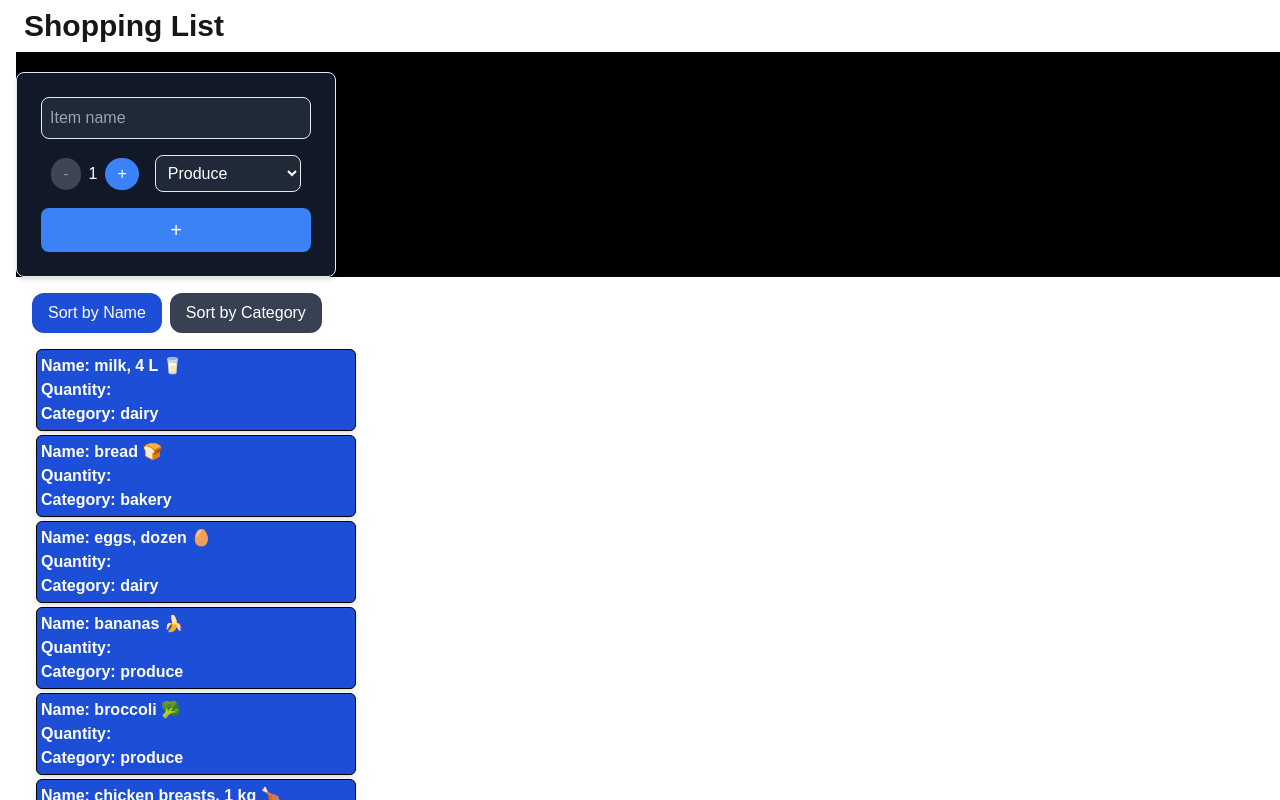
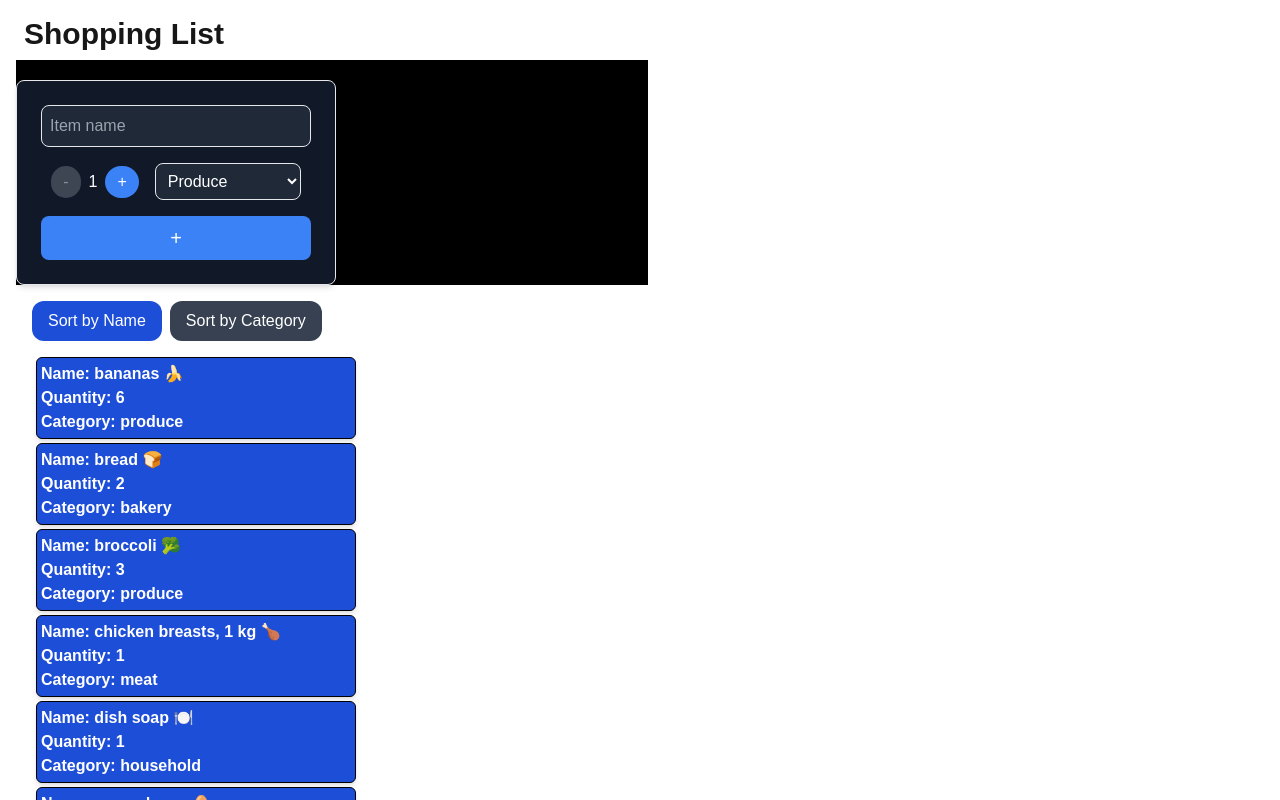
Before and after one commit to darshandahal/cprg306-assignments, a Next.js app: page /week-8 in a window 1280 px wide. Shown: the top 800 px of the page. Built offline with nearby package versions, Linux system fonts and the light colour scheme.

Commit message:
week-8 assignment completed

```diff
--- a/app/week-7/item-list.js
+++ b/app/week-7/item-list.js
@@ -26,7 +26,7 @@ export function ItemList({ items }) {
             <button className={`px-4 py-2 rounded-xl h-full  ${sortBy === 'name' ? "bg-blue-700" : "bg-gray-700 && hover:bg-green-900"} text-white`}onClick={() => setSortBy('name')}>Sort by Name </button>
             <button className={`px-4 py-2 rounded-xl h-full  ${sortBy === 'category' ? "bg-blue-700" : "bg-gray-700 && hover:bg-green-900"} text-white`} onClick={() => setSortBy('category')}>Sort by Category</button>
             </div>
-            {items.map((item, id) => (
+            {sortedItems.map((item, id) => (
                 <Item
                     key={id}
                     name={item.name}
--- a/app/week-8/item-list.js
+++ b/app/week-8/item-list.js
@@ -2,7 +2,7 @@
 import Item from './item.js';
 import {useState} from 'react';
 
-export function ItemList({ items }) {
+export function ItemList({ items, onItemSelect }) {
 
     const [sortBy, setSortBy] = useState('name');
 
@@ -26,11 +26,13 @@ export function ItemList({ items }) {
             <button className={`px-4 py-2 rounded-xl h-full  ${sortBy === 'name' ? "bg-blue-700" : "bg-gray-700 && hover:bg-green-900"} text-white`}onClick={() => setSortBy('name')}>Sort by Name </button>
             <button className={`px-4 py-2 rounded-xl h-full  ${sortBy === 'category' ? "bg-blue-700" : "bg-gray-700 && hover:bg-green-900"} text-white`} onClick={() => setSortBy('category')}>Sort by Category</button>
             </div>
-            {items.map((item, id) => (
+            {sortedItems.map((item, id) => (
                 <Item
                     key={id}
                     name={item.name}
+                    quantity={item.quantity}
                     category={item.category}
+                    onSelect={() => onItemSelect(item)}
                 />
             ))}
         </main>
--- a/app/week-8/item.js
+++ b/app/week-8/item.js
@@ -1,6 +1,9 @@
 export default function Item(props) {
     return (
-        <section className="border p-1 m-1 bg-blue-700 border-black rounded-md shadow-md border max-w-xs">
+        <section
+            className="border p-1 m-1 bg-blue-700 border-black rounded-md shadow-md max-w-xs hover:bg-orange-500"
+            onClick={() => props.onSelect(props.name)} // Trigger onSelect with item name when clicked
+        >
             <ul>
                 <li className="font-bold text-white">
                     Name: {props.name}
--- /dev/null
+++ b/app/week-8/meal-ideas.js
@@ -0,0 +1,47 @@
+"use client";
+import React, { useState, useEffect } from "react";
+
+function MealIdeas({ ingredient }) {
+  // State to hold the list of meal ideas
+  const [meals, setMeals] = useState([]);
+
+  // Function to fetch meals based on the ingredient
+  async function fetchMealIdeas(ingredient) {
+    try {
+      const response = await fetch(`https://www.themealdb.com/api/json/v1/1/filter.php?i=${ingredient}`);
+      const data = await response.json();
+      return data.meals || [];
+    } catch (error) {
+      console.error("Error fetching meal ideas:", error);
+      return [];
+    }
+  }
+
+  // Load meal ideas when the component mounts or ingredient changes
+  const loadMealIdeas = async () => {
+    const mealData = await fetchMealIdeas(ingredient);
+    setMeals(mealData);
+  };
+
+  useEffect(() => {
+    if (ingredient) {
+      loadMealIdeas();
+    }
+  }, [ingredient]);
+
+  // Render meal ideas
+  return (
+    <div className="text-white">
+      <h2 className="text-xl font-bold">Meal Ideas</h2>
+      <ul>
+        {meals.map((meal) => (
+          <li key={meal.idMeal} className="p-2 border-b border-gray-700">
+            {meal.strMeal}
+          </li>
+        ))}
+      </ul>
+    </div>
+  );
+}
+
+export default MealIdeas;
--- a/app/week-8/page.js
+++ b/app/week-8/page.js
@@ -3,21 +3,41 @@
 import { useState } from "react";
 import { ItemList } from "./item-list.js";
 import NewItem from "./new-item.js";
+import MealIdeas from "./meal-ideas.js";
 import itemsData from "./items.json";
 
-export default function Page(){
+export default function Page() {
     const [items, setItems] = useState(itemsData);
-    const handleAddItem = (newItem) => { setItems((prevItems) => [...prevItems, newItem]);
+    const [selectedItemName, setSelectedItemName] = useState("");
+
+    // Handle adding a new item
+    const handleAddItem = (newItem) => {
+        setItems((prevItems) => [...prevItems, newItem]);
     };
 
-    return(
-        <main className="ml-4 mt-2">
-            <h1 className="text-3xl font-bold m-2">Shopping List</h1>
-            {/* Render NewItem component and pass handleAddItem as onAddItem */}
-            <NewItem onAddItem={handleAddItem} />
+    // Event handler for selecting an item
+    const handleItemSelect = (item) => {
+        // Clean up item name to remove quantity, size, and emojis
+        const cleanedName = item.name
+            .split(",")[0] // Remove quantity after comma
+            .replace(/[^\w\s]/g, "") // Remove emojis
+            .trim();
+        setSelectedItemName(cleanedName);
+    };
 
-            {/* Render ItemList component and pass items as a prop */}
-            <ItemList items={items} />
+    return (
+        <main className="ml-4 mt-2 flex">
+            <div className="w-1/2">
+                <h1 className="text-3xl font-bold m-2">Shopping List</h1>
+                {/* Render NewItem component and pass handleAddItem as onAddItem */}
+                <NewItem onAddItem={handleAddItem} />
+                {/* Render ItemList component and pass items and onItemSelect */}
+                <ItemList items={items} onItemSelect={handleItemSelect} />
+            </div>
+            <div className="w-1/2">
+                {/* Render MealIdeas component and pass selectedItemName as the ingredient */}
+                <MealIdeas ingredient={selectedItemName} />
+            </div>
         </main>
-    )
-};
+    );
+}
```
